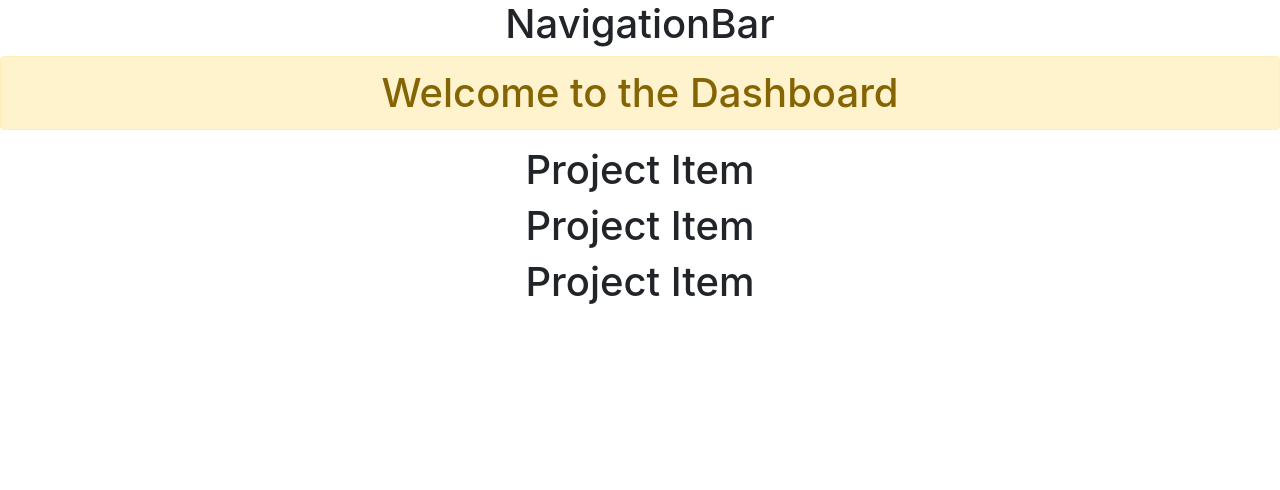
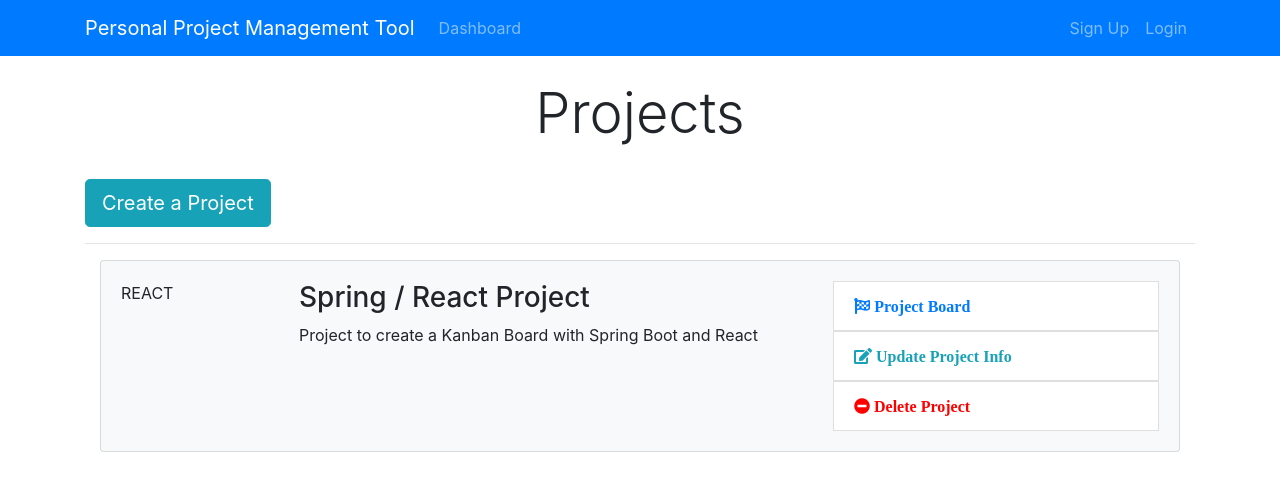
Before and after one commit to EswarJanjanam/RedMinePPMTool, a React (Create React App) app in the folder ppmtool-react-client/: page / in a window 1280 px wide. Shown: the top 490 px of the page. Built offline with nearby package versions, Linux system fonts and the light colour scheme.

Commit message:
PPMToolDesign added

```diff
--- a/ppmtool-react-client/package.json
+++ b/ppmtool-react-client/package.json
@@ -9,6 +9,7 @@
     "bootstrap": "^4.4.1",
     "react": "^16.13.1",
     "react-dom": "^16.13.1",
+    "react-router-dom": "^5.1.2",
     "react-scripts": "3.4.1"
   },
   "scripts": {
--- a/ppmtool-react-client/public/index.html
+++ b/ppmtool-react-client/public/index.html
@@ -24,7 +24,13 @@
       work correctly both with client-side routing and a non-root public URL.
       Learn how to configure a non-root public URL by running `npm run build`.
     -->
-    <title>React App</title>
+    <link
+      rel="stylesheet"
+      href="https://use.fontawesome.com/releases/v5.2.0/css/all.css"
+      integrity="sha384-hWVjflwFxL6sNzntih27bfxkr27PmbbK/iSvJ+a4+0owXq79v+lsFkW54bOGbiDQ"
+      crossorigin="anonymous"
+    />
+    <title>PPM Tool</title>
   </head>
   <body>
     <noscript>You need to enable JavaScript to run this app.</noscript>
--- a/ppmtool-react-client/src/App.css
+++ b/ppmtool-react-client/src/App.css
@@ -1,38 +1,65 @@
-.App {
-  text-align: center;
+img {
+  width: 100%;
 }
 
-.App-logo {
-  height: 40vmin;
-  pointer-events: none;
+.navbar {
+  background-color: #e3f2fd;
+}
+.fa.fa-edit {
+  color: #18a2b9;
 }
 
-@media (prefers-reduced-motion: no-preference) {
-  .App-logo {
-    animation: App-logo-spin infinite 20s linear;
-  }
+.list-group-item.delete:hover {
+  cursor: -webkit-grab;
+  background-color: pink;
 }
 
-.App-header {
-  background-color: #282c34;
-  min-height: 100vh;
-  display: flex;
-  flex-direction: column;
-  align-items: center;
-  justify-content: center;
-  font-size: calc(10px + 2vmin);
-  color: white;
+.list-group-item.update:hover {
+  cursor: -webkit-grab;
+  background-color: gainsboro;
 }
 
-.App-link {
-  color: #61dafb;
+.list-group-item.board:hover {
+  cursor: -webkit-grab;
+  background-color: gainsboro;
 }
 
-@keyframes App-logo-spin {
-  from {
-    transform: rotate(0deg);
-  }
-  to {
-    transform: rotate(360deg);
-  }
+.fa.fa-minus-circle {
+  color: red;
 }
+
+.landing {
+  position: relative;
+  /* background: url("../img/showcase.jpg") no-repeat; */
+  background-size: cover;
+  background-position: center;
+  height: 100vh;
+  margin-top: -24px;
+  margin-bottom: -50px;
+}
+
+.landing-inner {
+  padding-top: 80px;
+}
+
+.dark-overlay {
+  background-color: rgba(0, 0, 0, 0.7);
+  position: absolute;
+  top: 0;
+  left: 0;
+  width: 100%;
+  height: 100%;
+}
+
+.card-form {
+  opacity: 0.9;
+}
+
+.latest-profiles-img {
+  width: 40px;
+  height: 40px;
+}
+
+.form-control::placeholder {
+  color: #bbb !important;
+}
--- a/ppmtool-react-client/src/components/Dashboard.js
+++ b/ppmtool-react-client/src/components/Dashboard.js
@@ -4,11 +4,21 @@
 class Dashboard extends Component {
   render() {
     return (
-      <div>
-        <h1 className="alert alert-warning">Welcome to the Dashboard</h1>
-        <ProjectItem />
-        <ProjectItem />
-        <ProjectItem />
+      <div className="projects">
+        <div className="container">
+          <div className="row">
+            <div className="col-md-12">
+              <h1 className="display-4 text-center">Projects</h1>
+              <br />
+              <a href="ProjectForm.html" className="btn btn-lg btn-info">
+                Create a Project
+              </a>
+              <br />
+              <hr />
+              <ProjectItem />
+            </div>
+          </div>
+        </div>
       </div>
     );
   }
--- a/ppmtool-react-client/src/components/Layout/Header.js
+++ b/ppmtool-react-client/src/components/Layout/Header.js
@@ -3,9 +3,44 @@
 class Header extends Component {
   render() {
     return (
-      <div>
-        <h1>NavigationBar</h1>
-      </div>
+      <nav className="navbar navbar-expand-sm navbar-dark bg-primary mb-4">
+        <div className="container">
+          <a className="navbar-brand" href="Dashboard.html">
+            Personal Project Management Tool
+          </a>
+          <button
+            className="navbar-toggler"
+            type="button"
+            data-toggle="collapse"
+            data-target="#mobile-nav"
+          >
+            <span className="navbar-toggler-icon" />
+          </button>
+
+          <div className="collapse navbar-collapse" id="mobile-nav">
+            <ul className="navbar-nav mr-auto">
+              <li className="nav-item">
+                <a className="nav-link" href="/dashboard">
+                  Dashboard
+                </a>
+              </li>
+            </ul>
+
+            <ul className="navbar-nav ml-auto">
+              <li className="nav-item">
+                <a className="nav-link " href="register.html">
+                  Sign Up
+                </a>
+              </li>
+              <li className="nav-item">
+                <a className="nav-link" href="login.html">
+                  Login
+                </a>
+              </li>
+            </ul>
+          </div>
+        </div>
+      </nav>
     );
   }
 }
--- a/ppmtool-react-client/src/components/Project/ProjectItem.js
+++ b/ppmtool-react-client/src/components/Project/ProjectItem.js
@@ -2,7 +2,40 @@
 
 class ProjectItem extends Component {
   render() {
-    return <h1>Project Item</h1>;
+    return (
+      <div className="container">
+        <div className="card card-body bg-light mb-3">
+          <div className="row">
+            <div className="col-2">
+              <span className="mx-auto">REACT</span>
+            </div>
+            <div className="col-lg-6 col-md-4 col-8">
+              <h3>Spring / React Project</h3>
+              <p>Project to create a Kanban Board with Spring Boot and React</p>
+            </div>
+            <div className="col-md-4 d-none d-lg-block">
+              <ul className="list-group">
+                <a href="#">
+                  <li className="list-group-item board">
+                    <i className="fa fa-flag-checkered pr-1"> Project Board </i>
+                  </li>
+                </a>
+                <a href="#">
+                  <li className="list-group-item update">
+                    <i className="fa fa-edit pr-1"> Update Project Info</i>
+                  </li>
+                </a>
+                <a href="">
+                  <li className="list-group-item delete">
+                    <i className="fa fa-minus-circle pr-1"> Delete Project</i>
+                  </li>
+                </a>
+              </ul>
+            </div>
+          </div>
+        </div>
+      </div>
+    );
   }
 }
 
```
Also changed, not shown: 1 other file (tests, documents, lock files or other folders).
